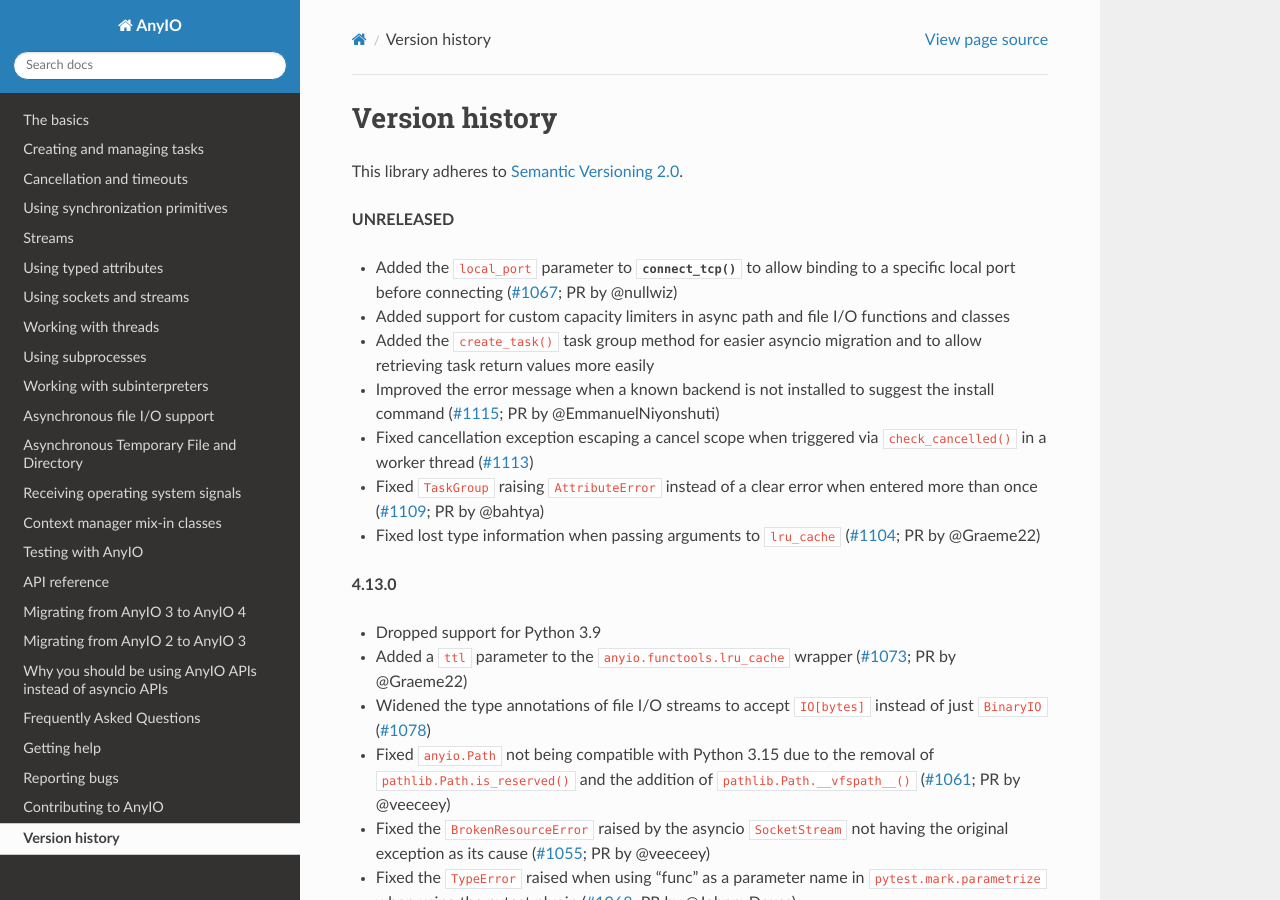
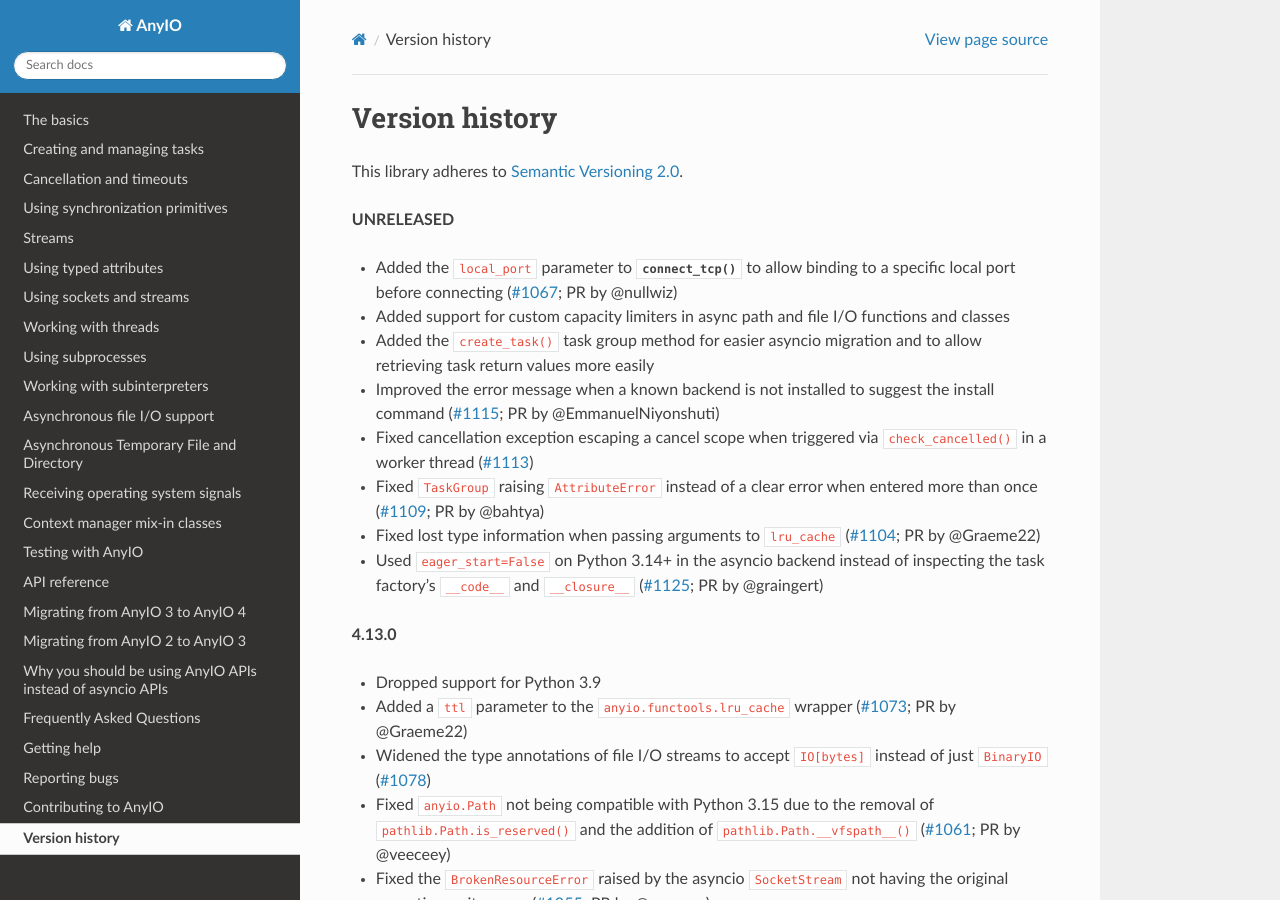
Before and after one commit to agronholm/anyio, a Sphinx documentation site: the page built from docs/versionhistory.rst, in a window 1280 px wide and 900 px high. Built offline with Sphinx 7.4.7 and the Read the Docs theme 3.1.0, drawn with Linux system fonts in a browser that asks for light colours; the version number could not be read and is left out.

Commit message:
Add changelog entry for eager_start=False on Python 3.14+

```diff
--- a/docs/versionhistory.rst
+++ b/docs/versionhistory.rst
@@ -23,6 +23,9 @@
   (`#1109 <https://github.com/agronholm/anyio/issues/1109>`_; PR by @bahtya)
 - Fixed lost type information when passing arguments to ``lru_cache``
   (`#1104 <https://github.com/agronholm/anyio/pull/1104>`_; PR by @Graeme22)
+- Used ``eager_start=False`` on Python 3.14+ in the asyncio backend instead of
+  inspecting the task factory's ``__code__`` and ``__closure__``
+  (`#1125 <https://github.com/agronholm/anyio/issues/1125>`_; PR by @graingert)
 
 **4.13.0**
 
```
